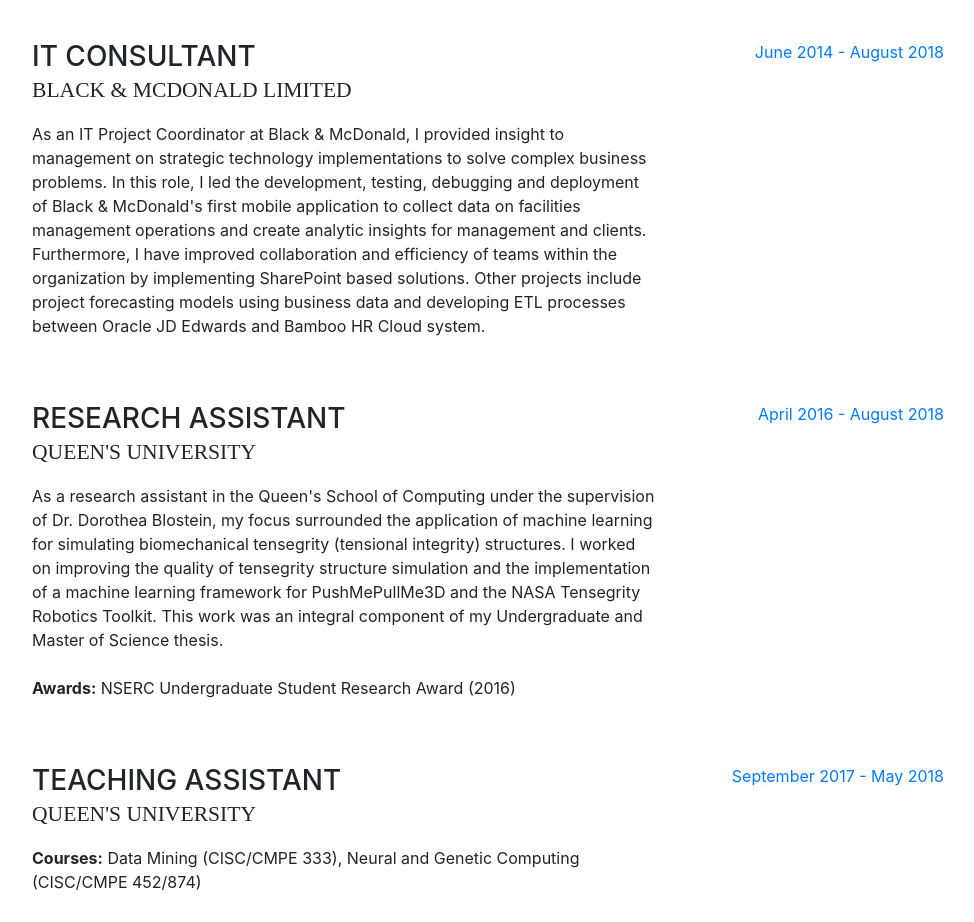
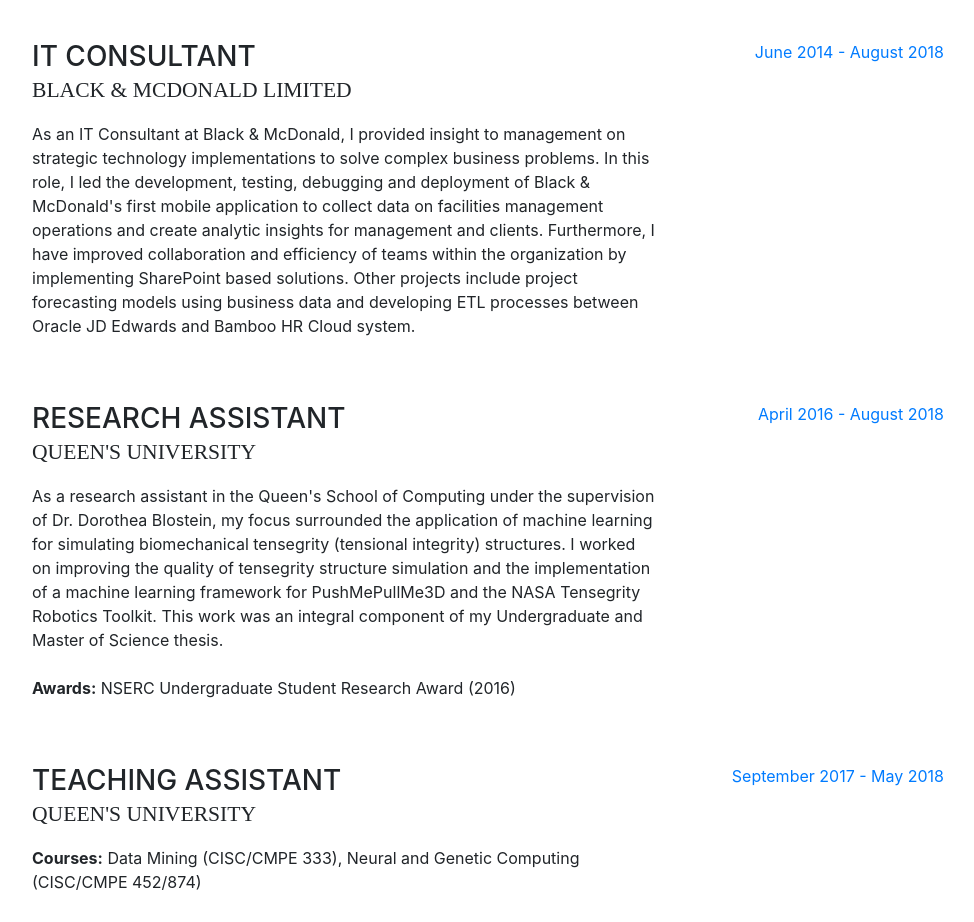
Before and after one commit to nuwanperera/nuwanperera.github.io, a website with bundled scripts: page index.html in a window 1280 px wide. Shown: the part 1580-2502 px from the top of the page, without its empty margins (288-1262 px from the left). Built offline with nearby package versions, Linux system fonts and the light colour scheme; a web font is replaced by a local one.

Commit message:
Update index.html

```diff
--- a/index.html
+++ b/index.html
@@ -148,7 +148,7 @@
             <div class="resume-content mr-auto">
               <h3 class="mb-0">IT Consultant</h3>
               <div class="subheading mb-3">Black & McDonald Limited</div>
-              <p>As an IT Project Coordinator at Black & McDonald, I provided insight to management on strategic technology implementations to solve complex business problems. In this role, I led the development, testing, debugging and deployment
+              <p>As an IT Consultant at Black & McDonald, I provided insight to management on strategic technology implementations to solve complex business problems. In this role, I led the development, testing, debugging and deployment
 				of Black & McDonald's first mobile application to collect data on facilities management operations and create analytic insights for management and clients. Furthermore, I have improved collaboration and efficiency of teams within the organization
 					by implementing SharePoint based solutions. Other projects include project forecasting models using business data and developing ETL processes between Oracle JD Edwards and Bamboo HR Cloud system.
 					</p>
```
